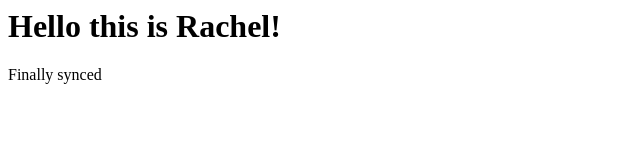
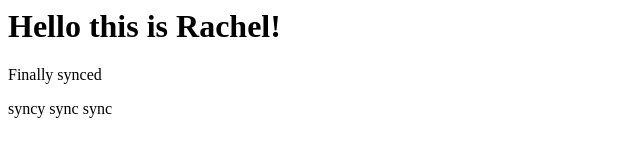
Before and after one commit to alexw1983/session-7, a plain HTML site: page rach.html in a window 1280 px wide. Shown: the whole page, without its empty margins (0-640 px from the left). Drawn offline with Linux system fonts and the light colour scheme.

Commit message:
rach.html

```diff
--- a/rach.html
+++ b/rach.html
@@ -7,6 +7,7 @@
 <body>
     <h1>Hello this is Rachel!</h1>
     <p>Finally synced</p>
+    <p>syncy sync sync</p>
 </body>
 
 </html>
```
